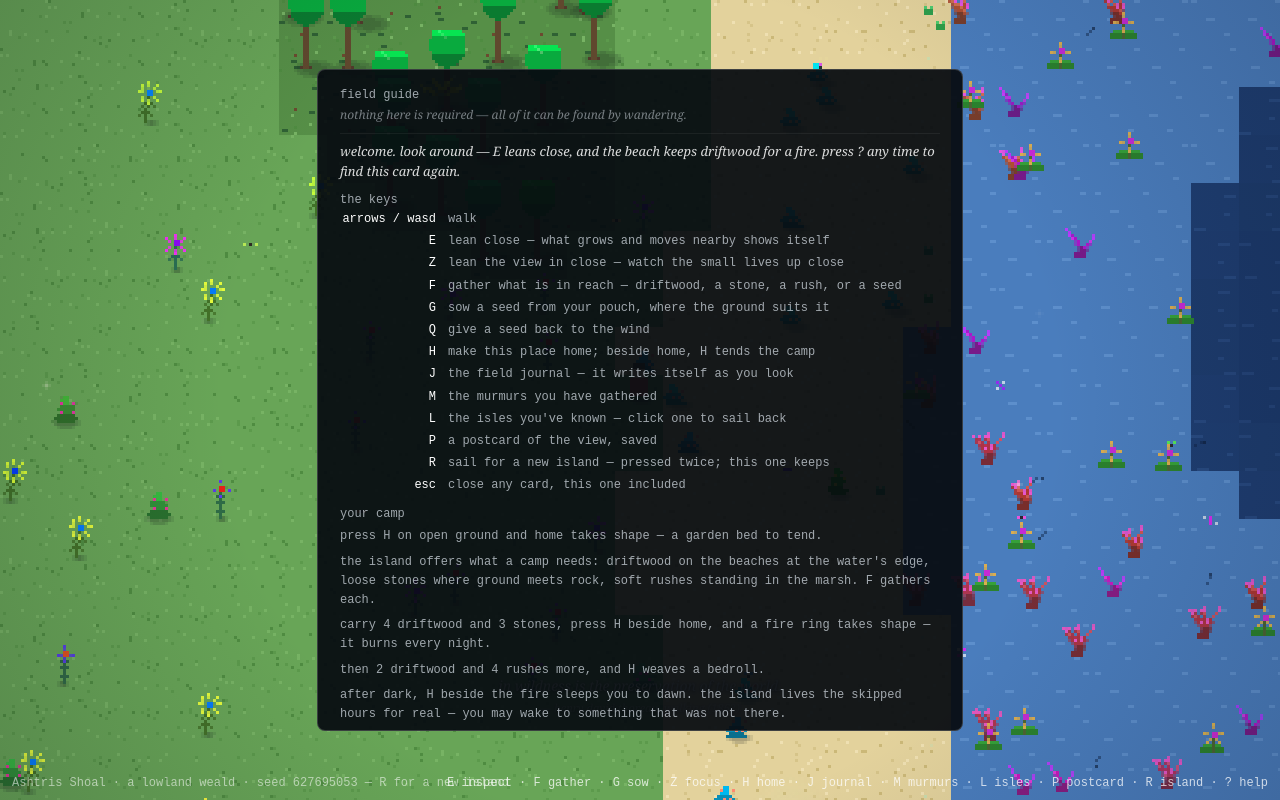
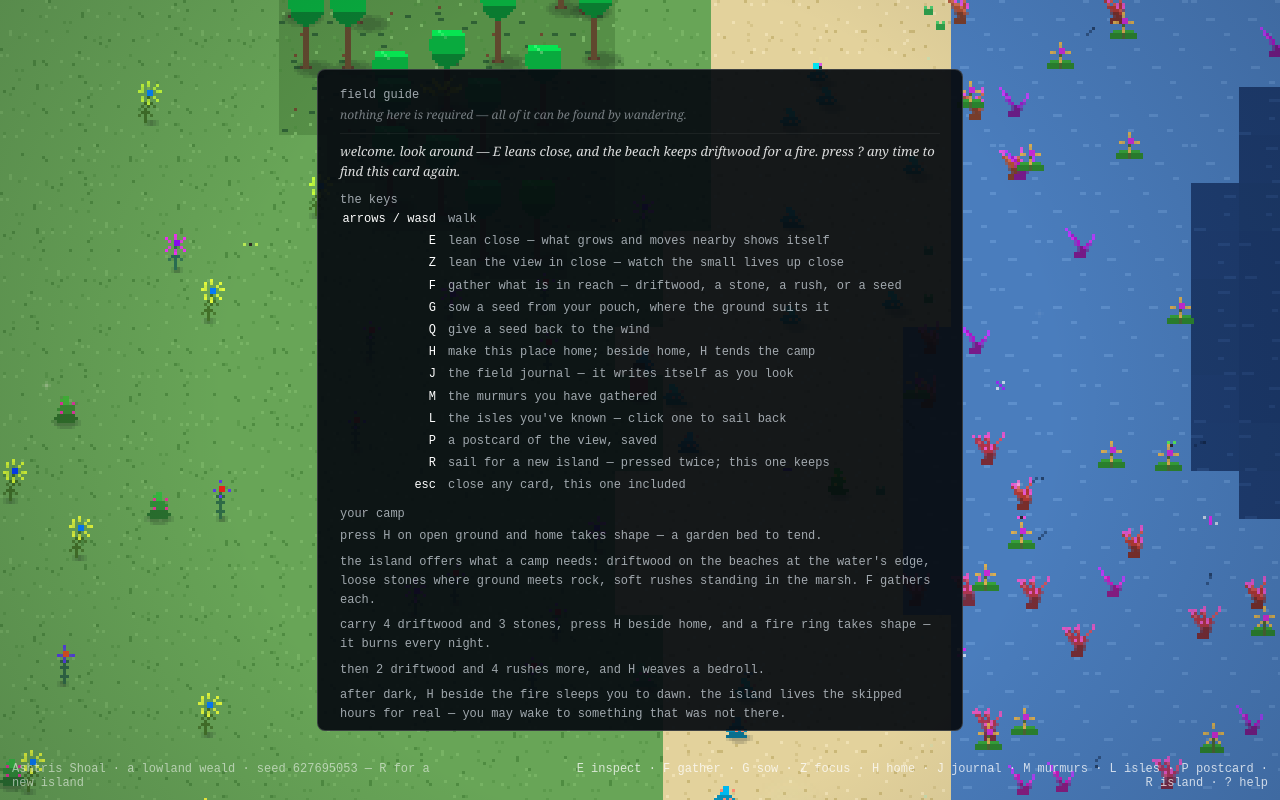
Before and after one commit to booherbg/wonder, a website built with Vite: page index.html in a window 1280 px wide. Built offline with nearby package versions, Linux system fonts and the light colour scheme; animation ran at ten frames a second.

Commit message:
fix: the bottom bar no longer overlaps, and murmurs step aside for open panels
The seed-label (bottom-left) and the key legend (bottom-right) had no width
bound, so on a normal-width view they collided into garble in the middle. Cap
each to its own half; the legend wraps at whole items (non-breaking spaces bind
each key to its word). And a murmur already floating when you open a panel now
retires at once instead of lingering over what you're reading.

Co-Authored-By: Claude Opus 4.8 (1M context) <noreply@anthropic.com>
Claude-Session: https://claude.ai/code/session_01ESuzCu8BorD1cYDQJ2zNSt

```diff
--- a/index.html
+++ b/index.html
@@ -9,11 +9,13 @@
       canvas { display: block; image-rendering: pixelated; }
       #seed-label {
         position: fixed; left: 12px; bottom: 10px;
+        max-width: 34vw; line-height: 1.5;
         font: 12px monospace; color: rgba(255, 255, 255, 0.55);
         user-select: none;
       }
       #hud {
         position: fixed; right: 12px; bottom: 10px;
+        max-width: 58vw; line-height: 1.5;
         font: 12px monospace; color: rgba(255, 255, 255, 0.75);
         text-align: right; user-select: none;
       }
@@ -59,6 +61,8 @@
         line-height: 1.5;
       }
       #murmur.visible { opacity: 1; }
+      /* a panel opened mid-murmur: retire it at once, no lingering fade */
+      #murmur.hushed { opacity: 0; transition: none; }
       #murmur .murmur-attr { font-size: 11px; opacity: 0.6; margin-top: 4px; }
       #anthology {
         display: none;
--- a/src/game/main.ts
+++ b/src/game/main.ts
@@ -129,7 +129,15 @@ function renderHud(): void {
   const carried = carriedParts.length > 0 ? `${carriedParts.join(" · ")} · ` : "";
   // the pouch adds to the legend, never replaces it — no key goes hidden
   const pouch = inventory.seeds.length > 0 ? `seeds ${dots} · Q toss · ` : "";
-  hud.innerHTML = `${msg}${carried}${pouch}E inspect · F gather · G sow · Z focus · H home · J journal · M murmurs · L isles · P postcard · R island · ? help`;
+  // non-breaking spaces bind each key to its word, so when the legend wraps it
+  // only ever breaks at a " · ", never mid-item ("L isles" stays whole)
+  const legend = [
+    "E inspect", "F gather", "G sow", "Z focus", "H home", "J journal",
+    "M murmurs", "L isles", "P postcard", "R island", "? help",
+  ]
+    .map((item) => item.replace(" ", String.fromCharCode(160)))
+    .join(" · ");
+  hud.innerHTML = `${msg}${carried}${pouch}${legend}`;
 }
 
 let map!: WorldMap;
@@ -1085,6 +1093,8 @@ function frame(now: number): void {
   }
   const dt = Math.min((now - last) / 1000, 0.05);
   last = now;
+  // a murmur caught floating when a panel opens is retired at once
+  murmurs.syncPanels();
   // the sky's clock: wall time plus every night slept through
   const sky = now + skyOffset;
   player.update(dt, input(), map);
--- a/src/game/murmurs.ts
+++ b/src/game/murmurs.ts
@@ -462,6 +462,21 @@ export class MurmurEngine {
     this.show(m);
   }
 
+  // Called every frame: if a panel is open while a murmur is still floating,
+  // retire it at once (offer() blocks new ones, but one already up would
+  // otherwise linger over what the wanderer is reading).
+  syncPanels(): void {
+    if (!aPanelIsOpen()) return;
+    const el = typeof document === "undefined" ? null : document.getElementById("murmur");
+    if (!el || !el.classList.contains("visible")) return;
+    el.classList.remove("visible");
+    el.classList.add("hushed");
+    if (this.hideTimer) {
+      clearTimeout(this.hideTimer);
+      this.hideTimer = null;
+    }
+  }
+
   private show(m: Murmur): void {
     const el = typeof document === "undefined" ? null : document.getElementById("murmur");
     if (!el) return;
@@ -472,6 +487,7 @@ export class MurmurEngine {
     attr.className = "murmur-attr";
     attr.textContent = m.attribution;
     el.append(text, attr);
+    el.classList.remove("hushed"); // a fresh murmur fades in cleanly again
     el.classList.add("visible");
     if (this.hideTimer) clearTimeout(this.hideTimer);
     this.hideTimer = setTimeout(() => el.classList.remove("visible"), SHOW_MS);
```
